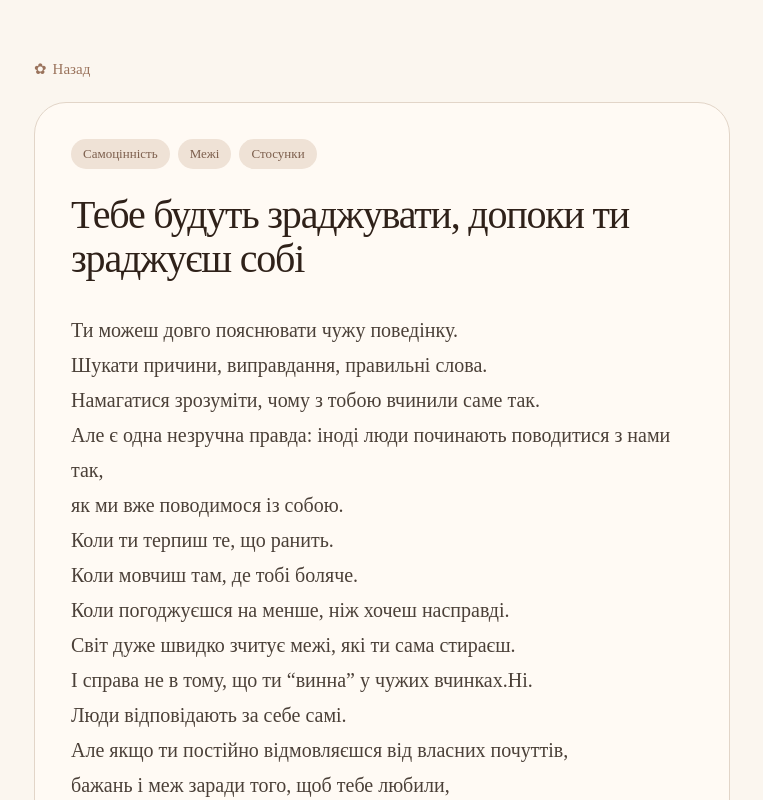
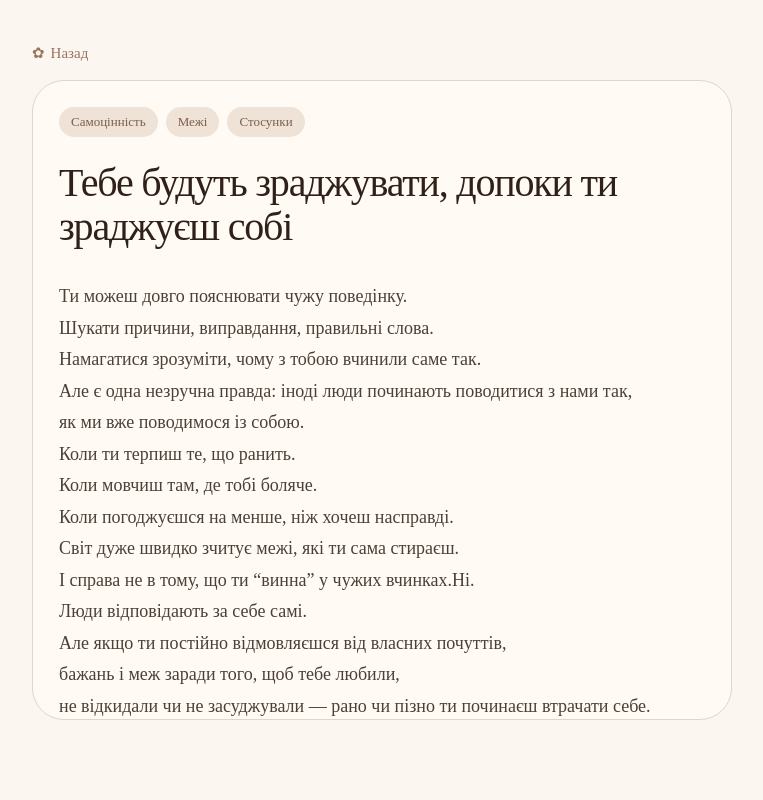
Before and after one commit to TetianaShch/daily-insights, a React (Vite) app: page /insight/1 in a window 1280 px wide. Shown: the top 800 px of the page, without its empty margins (258-1021 px from the left). Built offline with nearby package versions, Linux system fonts and the light colour scheme.

Commit message:
feat: add scrollable insight card layout

```diff
--- a/src/pages/InsightPage/InsightPage.module.css
+++ b/src/pages/InsightPage/InsightPage.module.css
@@ -1,14 +1,14 @@
 .page {
   max-width: 860px;
   margin: 0 auto;
-  padding: 28px 20px 72px;
+  padding: 12px 18px;
 }
 
 .backLink {
   display: inline-flex;
   align-items: center;
   gap: 6px;
-  margin-bottom: 24px;
+  margin-bottom: 18px;
   color: var(--color-accent);
   font-size: 15px;
   text-decoration: none;
@@ -21,10 +21,18 @@
 }
 
 .article {
-  padding: 36px;
+  height: 80vh;
+  padding: 0;
   border: 1px solid var(--color-border);
   border-radius: var(--radius-lg);
   background: var(--color-surface);
+  overflow: hidden;
+}
+
+.articleContent {
+  height: 100%;
+  overflow-y: auto;
+  padding: 26px;
 }
 
 .keywords {
@@ -71,7 +79,7 @@
   margin: 0;
   white-space: pre-line;
   color: var(--color-text-secondary);
-  font-size: 20px;
+  font-size: 18px;
   line-height: 1.75;
 }
 
@@ -90,7 +98,7 @@
 
 .action {
   margin-top: 40px;
-  padding: 28px;
+  padding: 22px;
   border-radius: 28px;
   background: var(--color-background);
   border-left: 4px solid var(--color-highlight);
--- a/src/pages/InsightPage/InsightPage.tsx
+++ b/src/pages/InsightPage/InsightPage.tsx
@@ -35,6 +35,7 @@ function InsightPage() {
       </Link>
 
       <article className={styles.article}>
+        <div className={styles.articleContent}>
           <div className={styles.keywords}>
             {insight.keywords.map((keyword) => (
               <Link
@@ -58,6 +59,7 @@ function InsightPage() {
             </p>
             <p>{insight.todo.replace("Маленька дія:", "").trim()}</p>
           </section>
+
           <a
             className={styles.author}
             href={author.link}
@@ -67,6 +69,7 @@ function InsightPage() {
             — {author.name}
             <span className={styles.username}> {author.username}</span>
           </a>
+        </div>
       </article>
     </section>
   );
```
Lines whose indentation alone changed are shown as unchanged.
